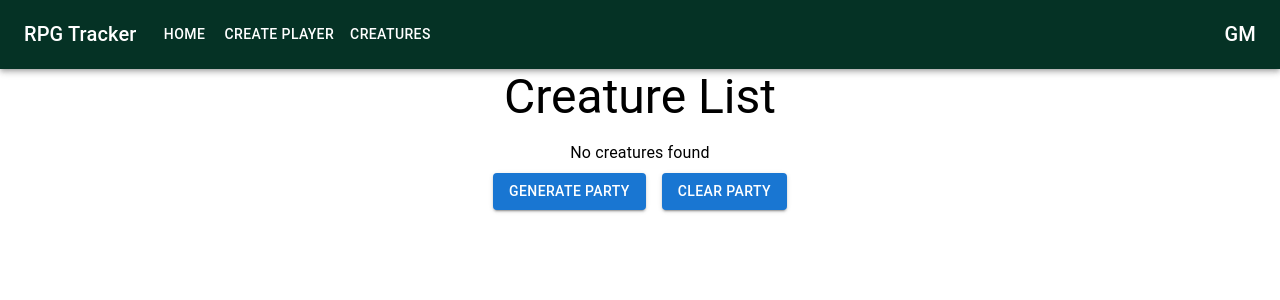
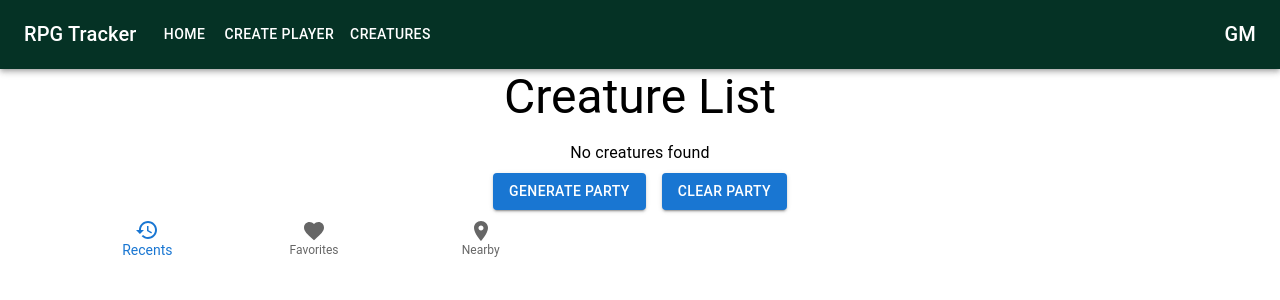
Before and after one commit to lchapmb/rpgTracker, a React (Create React App) app: page /creatures-page in a window 1280 px wide. Shown: the top 300 px of the page. Built offline with nearby package versions, Linux system fonts and the light colour scheme.

Commit message:
adds bottom nav

```diff
--- a/src/components/CreatePlayer.tsx
+++ b/src/components/CreatePlayer.tsx
@@ -1,5 +1,6 @@
 // import components
 import TopNav from "./navs/TopNav";
+import BottomNav from "./navs/BottomNav";
 import CreatePlayerForm from "./CreatePlayerForm";
 import CreatureShortList from "./CreatureShortList";
 
@@ -19,6 +20,7 @@ export default function CreatePlayer() {
         </Box>
         <Divider />
         <CreatureShortList />
+        <BottomNav />
       </Container>
     </>
   );
--- a/src/components/CreaturesPage.tsx
+++ b/src/components/CreaturesPage.tsx
@@ -1,5 +1,6 @@
 // import components
 import TopNav from "./navs/TopNav";
+import BottomNav from "./navs/BottomNav";
 import CreaturesList from "./CreaturesList";
 
 // imports from MUI
@@ -55,6 +56,7 @@ export default function CreaturesPage() {
             </Button>
           </Stack>
         </Box>
+        <BottomNav />
       </Container>
     </>
   );
--- a/src/components/HomePage.tsx
+++ b/src/components/HomePage.tsx
@@ -1,6 +1,8 @@
+// import navs
 import TopNav from "./navs/TopNav";
-import BottomNav from "./nav/BottomNav";
+import BottomNav from "./navs/BottomNav";
 
+// imports for MUI
 import Box from "@mui/material/Box";
 import Container from "@mui/material/Container";
 import Typography from "@mui/material/Typography";
@@ -21,8 +23,8 @@ export default function HomePage() {
             <a href="https://github.com/lchapmb/rpgTracker">here</a>.
           </Typography>
         </Container>
+        <BottomNav />
       </Container>
-      <BottomNav />
     </>
   );
 }
```
